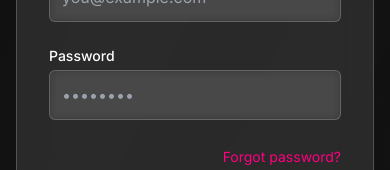
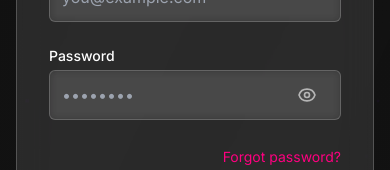
Before and after one commit to Faaz345/evistro-event-website, a React (Vite) app: page /login in a window 390 px wide. Shown: the part 360-530 px from the top of the page. Built offline with nearby package versions, Linux system fonts and the light colour scheme; no server answers.

Commit message:
Fix mobile image rendering and add show password toggle

```diff
--- a/src/components/Layout.tsx
+++ b/src/components/Layout.tsx
@@ -62,7 +62,7 @@ const Layout = ({ children }: LayoutProps) => {
 
       {/* Background pattern */}
       <div className="fixed inset-0 z-0 pointer-events-none">
-        <img src="/src/assets/images/bg-pattern.svg" alt="Background Pattern" className="w-full h-full object-cover opacity-50" />
+        <img src="/assets/images/bg-pattern.svg" alt="Background Pattern" className="w-full h-full object-cover opacity-50" />
       </div>
 
       {/* Navbar */}
@@ -79,7 +79,7 @@ const Layout = ({ children }: LayoutProps) => {
               animate={{ opacity: 1, y: 0 }}
               className="h-8 sm:h-10"
             >
-              <img src="/src/assets/logo.svg" alt="EVISTRO Logo" className="h-full" />
+              <img src="/assets/logo.svg" alt="EVISTRO Logo" className="h-full" />
             </motion.div>
           </Link>
 
--- a/src/pages/LoginPage.tsx
+++ b/src/pages/LoginPage.tsx
@@ -12,6 +12,7 @@ const LoginPage = () => {
   const [loading, setLoading] = useState(false);
   const [error, setError] = useState<string | null>(null);
   const [loginType, setLoginType] = useState<'user' | 'admin'>('user');
+  const [showPassword, setShowPassword] = useState(false);
   const { signIn, signUp } = useAuth();
   const navigate = useNavigate();
 
@@ -57,6 +58,10 @@ const LoginPage = () => {
     if (type === 'admin' && !isLogin) {
       setIsLogin(true);
     }
+  };
+
+  const toggleShowPassword = () => {
+    setShowPassword(!showPassword);
   };
 
   return (
@@ -154,16 +159,35 @@ const LoginPage = () => {
               <label htmlFor="password" className="block text-sm font-medium mb-1">
                 Password
               </label>
+              <div className="relative">
                 <input
                   id="password"
-                type="password"
+                  type={showPassword ? "text" : "password"}
                   required
                   value={password}
                   onChange={(e) => setPassword(e.target.value)}
-                className="form-input"
+                  className="form-input pr-10"
                   placeholder="••••••••"
                   disabled={loading}
                 />
+                <button
+                  type="button"
+                  className="absolute inset-y-0 right-0 pr-3 flex items-center text-white/60 hover:text-white/90 transition-colors"
+                  onClick={toggleShowPassword}
+                  tabIndex={-1}
+                >
+                  {showPassword ? (
+                    <svg xmlns="http://www.w3.org/2000/svg" className="h-5 w-5" fill="none" viewBox="0 0 24 24" stroke="currentColor">
+                      <path strokeLinecap="round" strokeLinejoin="round" strokeWidth={2} d="M13.875 18.825A10.05 10.05 0 0112 19c-4.478 0-8.268-2.943-9.543-7a9.97 9.97 0 011.563-3.029m5.858.908a3 3 0 114.243 4.243M9.878 9.878l4.242 4.242M9.88 9.88l-3.29-3.29m7.532 7.532l3.29 3.29M3 3l3.59 3.59m0 0A9.953 9.953 0 0112 5c4.478 0 8.268 2.943 9.543 7a10.025 10.025 0 01-4.132 5.411m0 0L21 21" />
+                    </svg>
+                  ) : (
+                    <svg xmlns="http://www.w3.org/2000/svg" className="h-5 w-5" fill="none" viewBox="0 0 24 24" stroke="currentColor">
+                      <path strokeLinecap="round" strokeLinejoin="round" strokeWidth={2} d="M15 12a3 3 0 11-6 0 3 3 0 016 0z" />
+                      <path strokeLinecap="round" strokeLinejoin="round" strokeWidth={2} d="M2.458 12C3.732 7.943 7.523 5 12 5c4.478 0 8.268 2.943 9.542 7-1.274 4.057-5.064 7-9.542 7-4.477 0-8.268-2.943-9.542-7z" />
+                    </svg>
+                  )}
+                </button>
+              </div>
             </div>
 
             {isLogin && (
```
Also changed, not shown: public/assets/images/bg-pattern.svg (added), public/assets/logo.svg (added). Lines whose indentation alone changed are shown as unchanged.
